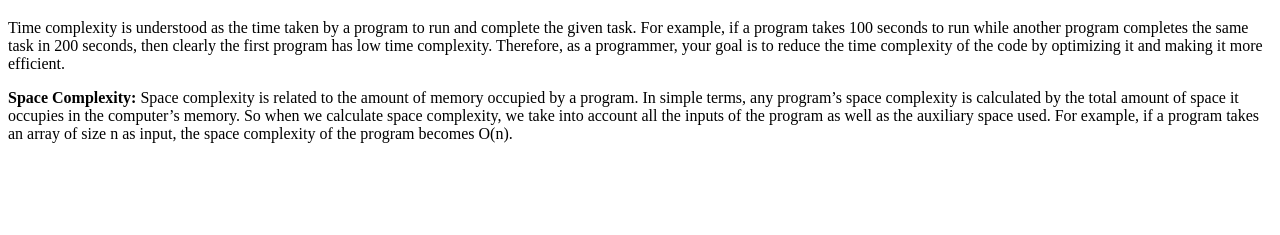
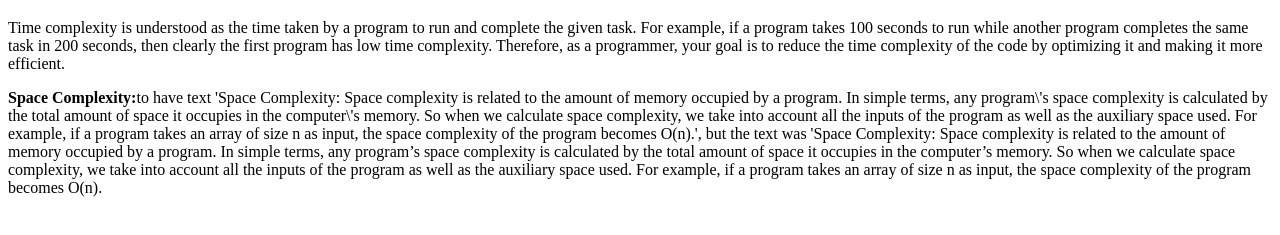
Before and after one commit to acciojob/time-and-space-complexity-Shridhar802, a website: page main.html in a window 1280 px wide. Shown: the part 61-296 px from the top of the page. Drawn offline with Linux system fonts and the light colour scheme.

Commit message:
created a submission

```diff
--- a/main.html
+++ b/main.html
@@ -10,7 +10,7 @@
 	<!-- the entire body must be written by student -->
 	<h1>Time and Space Complexity</h1>
 	<p>Time complexity is understood as the time taken by a program to run and complete the given task. For example, if a program takes 100 seconds to run while another program completes the same task in 200 seconds, then clearly the first program has low time complexity. Therefore, as a programmer, your goal is to reduce the time complexity of the code by optimizing it and making it more efficient.</p>
-	<p><b>Space Complexity:</b> Space complexity is related to the amount of memory occupied by a program. In simple terms, any program’s space complexity is calculated by the total amount of space it occupies in the computer’s memory. So when we calculate space complexity, we take into account all the inputs of the program as well as the auxiliary space used. For example, if a program takes an array of size n as input, the space complexity of the program becomes O(n).</p>
+	<p><b>Space Complexity:</b>to have text 'Space Complexity: Space complexity is related to the amount of memory occupied by a program. In simple terms, any program\'s space complexity is calculated by the total amount of space it occupies in the computer\'s memory. So when we calculate space complexity, we take into account all the inputs of the program as well as the auxiliary space used. For example, if a program takes an array of size n as input, the space complexity of the program becomes O(n).', but the text was 'Space Complexity: Space complexity is related to the amount of memory occupied by a program. In simple terms, any program’s space complexity is calculated by the total amount of space it occupies in the computer’s memory. So when we calculate space complexity, we take into account all the inputs of the program as well as the auxiliary space used. For example, if a program takes an array of size n as input, the space complexity of the program becomes O(n).</p>
     <script type="text/javascript" src="./script.js">
 </script>
 
```
